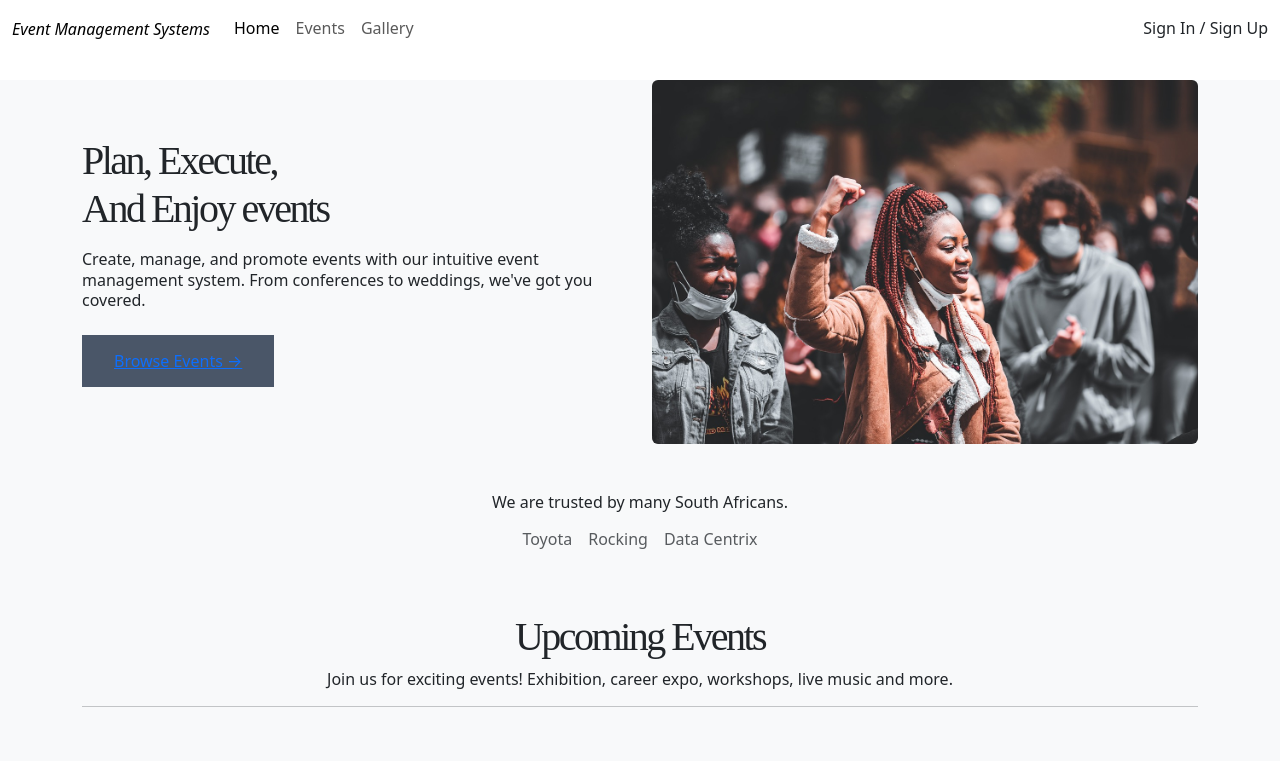
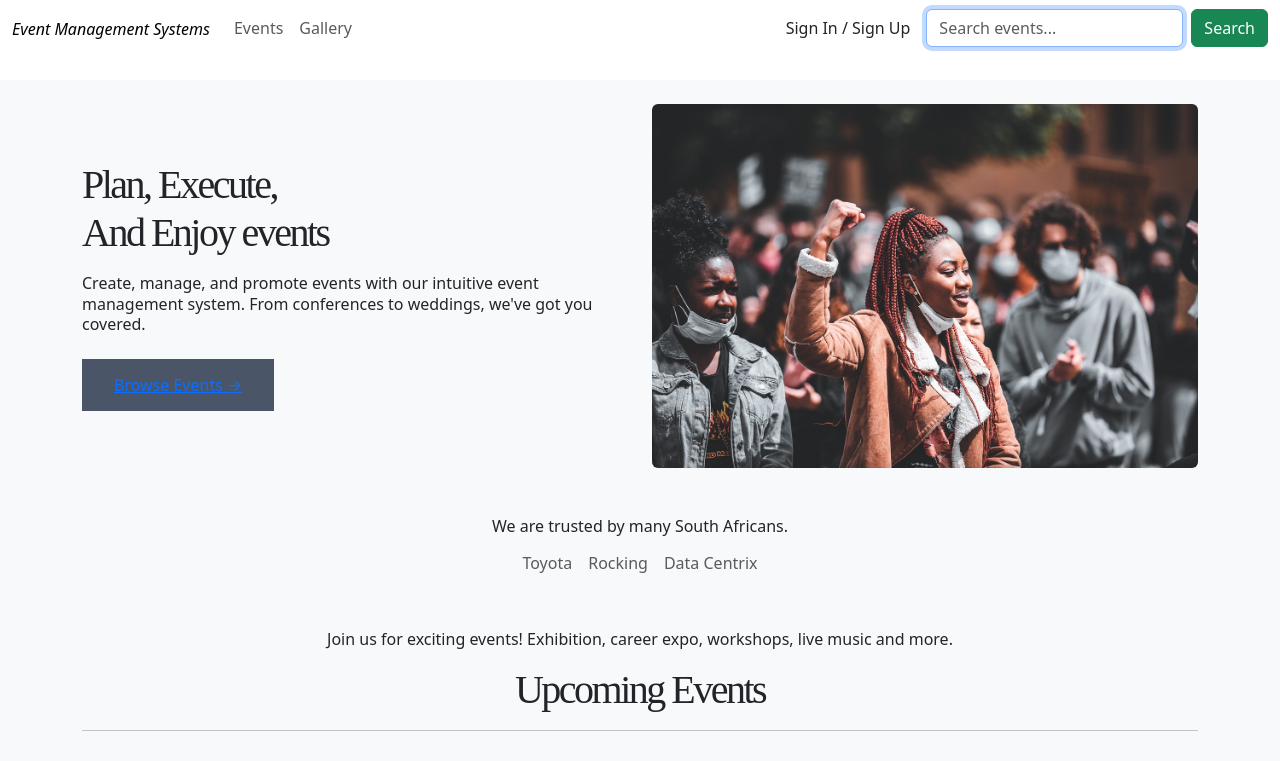
Before and after one commit to NgobeseA/event_project, a Django app: page / in a window 1280 px wide. Shown: the top 761 px of the page. Run offline with Django 5.2, Linux system fonts and the light colour scheme; data comes from the database, SQL or seed files in the repository; both versions use the stored data as it was after the commit; some web fonts are replaced.

Commit message:
search updates

```diff
--- a/event_app/urls.py
+++ b/event_app/urls.py
@@ -23,5 +23,6 @@ urlpatterns = [
     path('upcoming/', event_views.upcoming_events_view, name='upcoming_events'),
     path('attendee_overview/<int:attendee_id>/', views.attendee_overview, name='attendee_overview'),
     path('event-budget/', event_views.event_budget_view, name='event_budget'),
+    path('search/', event_views.search_events, name='search'),
 
 ] + static(settings.MEDIA_URL, document_root=settings.MEDIA_ROOT)
--- a/templates/base.html
+++ b/templates/base.html
@@ -9,6 +9,7 @@
     <!-- bootstrapp -->
     <link href="https://cdn.jsdelivr.net/npm/bootstrap@5.3.7/dist/css/bootstrap.min.css" rel="stylesheet" integrity="sha384-LN+7fdVzj6u52u30Kp6M/trliBMCMKTyK833zpbD+pXdCLuTusPj697FH4R/5mcr" crossorigin="anonymous">
     <link rel="stylesheet" href="https://cdn.jsdelivr.net/npm/bootstrap-icons@1.11.3/font/bootstrap-icons.css">
+    <link rel="stylesheet" href="https://cdnjs.cloudflare.com/ajax/libs/font-awesome/6.4.0/css/all.min.css">
 
     <!-- Custom css -->
     <link rel="stylesheet" href="{% static 'css/style.css' %}">
--- a/templates/home.html
+++ b/templates/home.html
@@ -2,7 +2,7 @@
 {%load static%}
 {% block title %}Home | EMS{% endblock title %}
 {%block content %}
-<section id="hero" class="container-fluid mt-4">
+<section id="hero" class="container-fluid mt-4 p-4">
   <!-- <div class="container text-start">
     <h1 class="hero-title">Plan, Execute, <br>And Enjoy events</h1>
     <p class="hero-subtitle">
@@ -29,7 +29,7 @@
   </div>
 {% endif %}
     <div class="row align-items-center flex-md-row flex-column-reverse text-center text-md-start">
-      <div class="col-md-6 hero-content">
+      <div class="col-md-6 hero-content ">
         <h1 class="mb-3">Plan, Execute, <br>And Enjoy events</h1>
         <p class="mb-4">Create, manage, and promote events with our intuitive event management
       system. From conferences to weddings, we've got you covered.
@@ -55,13 +55,13 @@
 </section>
 <section id="upcoming-events">
   <div class="container">
-    <div class="py-5 text-center">
-      <h1 class="category-title" >Upcoming Events</h1>
+    <div class="py-3 text-center">
       <p>
         Join us for exciting events! Exhibition, career expo, workshops, live
         music and more.
       </p>
-      <hr class="section-divider">
+      <h1 class="category-title mb-2">Upcoming Events</h1>
+      <hr class="section-divider mb-3">
     </div>
     <!-- filter form in events -->
     <div>
@@ -72,28 +72,25 @@
     <!-- list of events -->
     <div class="row">
       {% for event in events %}
-      <div class="col-md-3 p-3">
-    <div class="card" style="width: 18rem; border-radius: 5px;">
-      {% if event.image %}
-      <img src="{{ event.image.url }}" class="card-img-top" height="160px" alt="{{ event.title }}">
-      {% else %}
-      <img src="{% static 'images/default1.jpg' %}" class="card-img-top" alt="Default Event Image">
-      {% endif %}
-      <div class="card-body text-center bg-light text-dark">
-        <h5 class="card-title">{{ event.title }}</h5>
-        <p class="card-text">{{ event.start_date }}</p>
-        <a href="{% url 'event_details' event.pk %}" class="btn btn-primary">View More</a>
+      <div class="col-md-3 d-flex align-items-stretch">
+        <div class="card w-100 h-100" style="border-radius: 8px; min-height: 320px;">
+          {% if event.image %}
+            <img src="{{ event.image.url }}" class="card-img-top" style="height: 160px; object-fit: cover; border-top-left-radius: 8px; border-top-right-radius: 8px;" alt="{{ event.title }}">
+          {% else %}
+            <img src="{% static 'images/default1.jpg' %}" class="card-img-top" style="height: 160px; object-fit: cover; border-top-left-radius: 8px; border-top-right-radius: 8px;" alt="Default Event Image">
+          {% endif %}
+          <div class="card-body text-center bg-light text-dark d-flex flex-column justify-content-between" style="height: 160px;">
+            <h5 class="card-title" style="font-size: 1.1rem;">{{ event.title }}</h5>
+            <p class="card-text mb-2">{{ event.start_date }}</p>
+            <a href="{% url 'event_details' event.pk %}" class="btn btn-success mt-auto">View More</a>
+          </div>
+        </div>
       </div>
-    </div>
-  </div>
       {% empty %}
       <p class="text-muted">No events found.</p>
       {% endfor %}
     </div>
     <!-- end list of events -->
-
-</div>
-
   </div>
 </section>
 {% endblock content %}
--- a/templates/partials/navbar.html
+++ b/templates/partials/navbar.html
@@ -14,11 +14,7 @@
     </button>
     <div class="collapse navbar-collapse" id="navbarSupportedContent">
       <ul class="navbar-nav me-auto mb-2 mb-lg-0">
-        <li class="nav-item">
-          <a class="nav-link active" aria-current="page" href="{% url 'home' %}"
-            >Home</a
-          >
-        </li>
+
         <li class="nav-item">
           <a class="nav-link" href="{% url 'upcoming_events' %}">Events</a>
         </li>
@@ -31,7 +27,8 @@
           <a class="nav-link" href="">Gallery</a>
         </li>
       </ul>
-      <div class="ms-auto">
+      <div class="ms-auto d-flex gap-3 align-items-center">
+
         {% if user.is_authenticated%}
         <div class="dropdown text-end">
           <a
@@ -85,6 +82,10 @@
         </div>
         {% endif %}
         {%endif%}
+        <form class="d-flex" role="search" method="get" action="{% url 'search' %}">
+  <input class="form-control me-2" name="query" value="{{ request.GET.query }}" type="search" placeholder="Search events..." aria-label="Search" autofocus />
+  <button class="btn btn-success" type="submit">Search</button>
+</form>
       </div>
     </div>
   </div>
```
Also changed, not shown: event_app/event_views.py (+11 -0 lines), templates/budget.html (+30 -28 lines), templates/upcoming_events.html (+26 -32 lines), db.sqlite3, event_app/views.py (line endings or trailing spaces).
